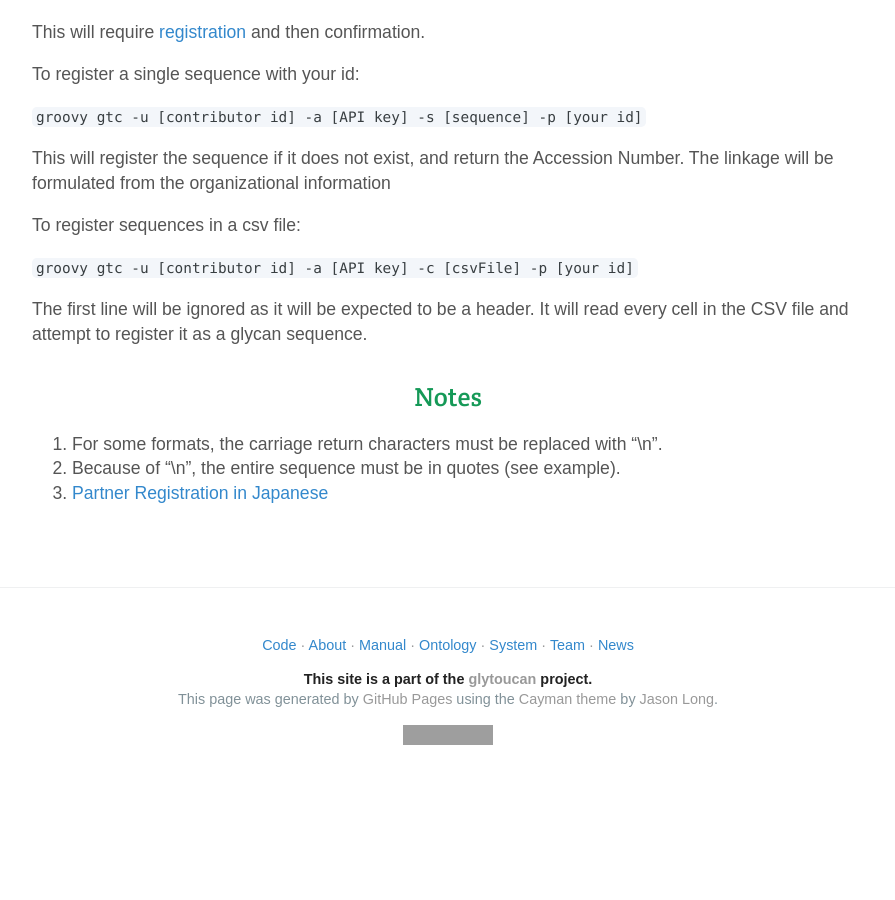
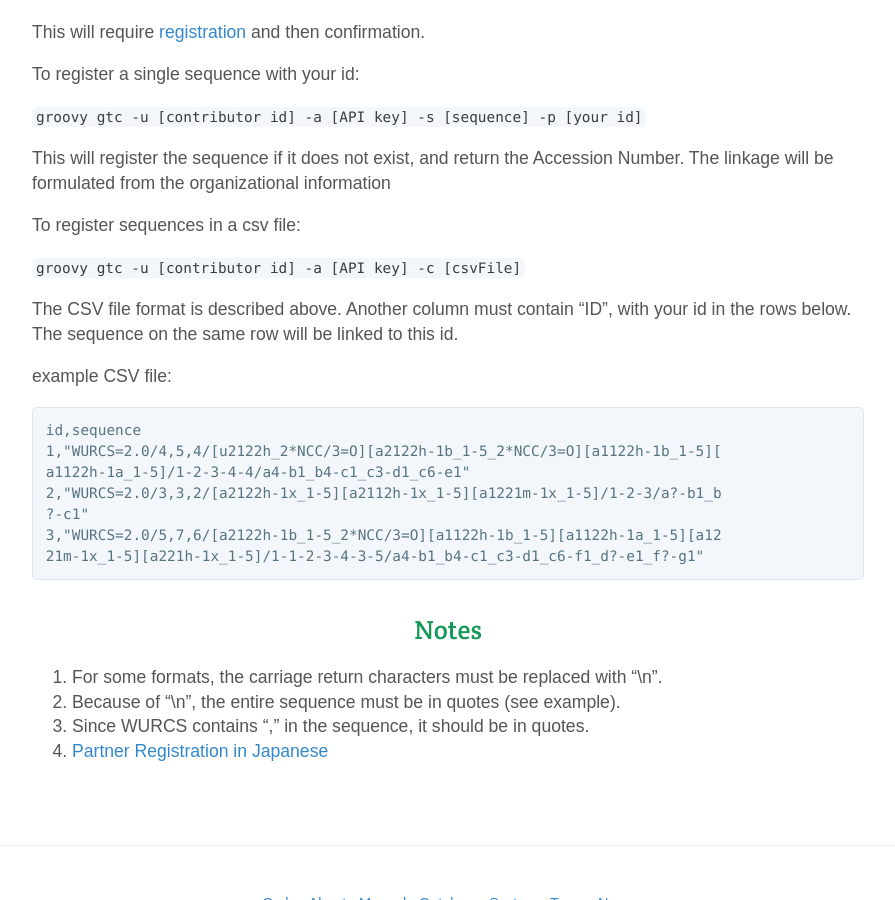
Before and after one commit to glytoucan/glytoucan, a Jekyll site: the page built from system/cli.md, in a window 1280 px wide and 900 px high, scrolled down 2377 px. Shown: the whole window, without its empty margins (192-1087 px from the left). Built offline with Jekyll 4.4.1, drawn with Linux system fonts in a browser that asks for light colours; nearby versions of some CDN libraries; before the commit the page ends 3175 px from its top, so only the background shows below that; some of the changed text lies outside the part shown; grey boxes are pictures that could not be loaded.

Commit message:
cleanup list and csv format

````diff
--- a/system/cli.md
+++ b/system/cli.md
@@ -12,11 +12,10 @@ The GTCC is a command line interface to the GlyTouCan API.
 It is primarily written in groovy.
 
 ##  Requirements
-1.
 1. This is a unix script.  This has not been tested on windows, but it probably could be converted to a bat file.  Please take a look at simple.groovy, a simple groovy script that can execute a request.
 1. [Java 8](http://www.oracle.com/technetwork/java/javase/downloads/index.html)
-1. [Groovy](http://groovy-lang.org/download.html)
-  1. it is recommended to install using the SDK.io method
+1. [Groovy](http://groovy-lang.org)
+  1. it is recommended to install using the [SDKMAN! method](http://groovy-lang.org/download.html) as described in the groovy download page.
 1. Your Contributor ID*
 1. Your API Key*
 1. If you want to register your database id links, your URL template must be registered with the [Partner Program](http://code.glytoucan.org/partner/registration/)
@@ -41,8 +40,8 @@ To register sequences in a csv file:
 
 `groovy gtc -u [contributor id] -a [API key] -c [csvFile]`
 
-The first line will be ignored as it will be expected to be a header.
-It will read every cell in the CSV file and attempt to register it as a glycan sequence.
+The CSV file is expected to have at least one column.  The first row is not considered data and expected to be a header.  One column must contain the word "sequence" and all data below it will be considered a sequence format.
+
 
 ### On first execute, why is it stuck?
 
@@ -76,14 +75,24 @@ This will register the sequence if it does not exist, and return the Accession N
 
 To register sequences in a csv file:
 
-`groovy gtc -u [contributor id] -a [API key] -c [csvFile] -p [your id]`
+`groovy gtc -u [contributor id] -a [API key] -c [csvFile]`
 
-The first line will be ignored as it will be expected to be a header.
-It will read every cell in the CSV file and attempt to register it as a glycan sequence.
+The CSV file format is described above.  Another column must contain "ID",  with your id in the rows below.  The sequence on the same row will be linked to this id.
 
+example CSV file:
+```
+id,sequence
+1,"WURCS=2.0/4,5,4/[u2122h_2*NCC/3=O][a2122h-1b_1-5_2*NCC/3=O][a1122h-1b_1-5][
+a1122h-1a_1-5]/1-2-3-4-4/a4-b1_b4-c1_c3-d1_c6-e1"
+2,"WURCS=2.0/3,3,2/[a2122h-1x_1-5][a2112h-1x_1-5][a1221m-1x_1-5]/1-2-3/a?-b1_b
+?-c1"
+3,"WURCS=2.0/5,7,6/[a2122h-1b_1-5_2*NCC/3=O][a1122h-1b_1-5][a1122h-1a_1-5][a12
+21m-1x_1-5][a221h-1x_1-5]/1-1-2-3-4-3-5/a4-b1_b4-c1_c3-d1_c6-f1_d?-e1_f?-g1"
+```
 
 ## Notes
 
 1. For some formats, the carriage return characters must be replaced with "\n".
 1. Because of "\n", the entire sequence must be in quotes (see example).
+2. Since WURCS contains "," in the sequence, it should be in quotes.
 2. [Partner Registration in Japanese](http://code.glytoucan.org/partner/registration_ja/)
````
